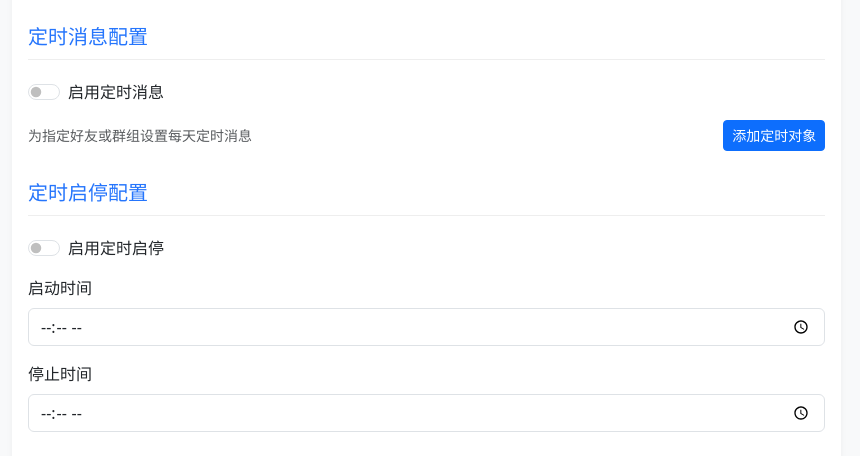
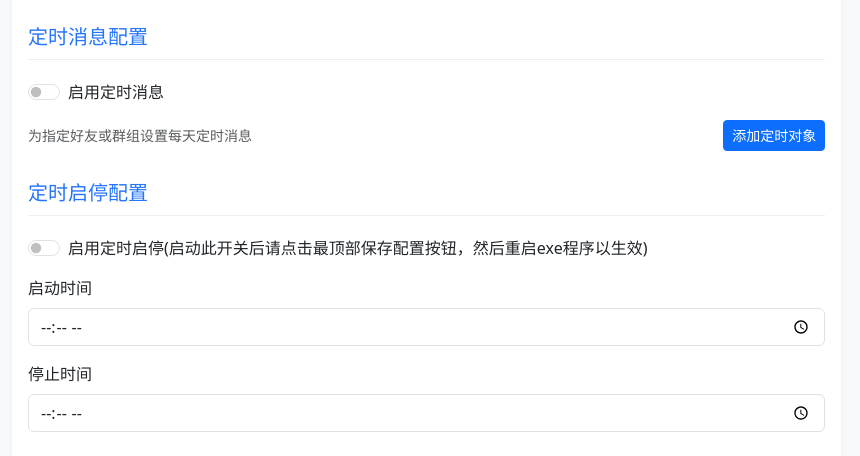
Before and after one commit to SiverKing/SiverWXbot_plus, a Flask app: template templates/dashboard.html in a window 1280 px wide. Shown: the part 2212-2668 px from the top of the page, without its empty margins (0-860 px from the left). Run offline with Flask 3, Linux system fonts and the light colour scheme; the template is opened without the code that fills it, so the values that code supplies are empty; some libraries are stand-ins or nearby versions.

Commit message:
fix:话术修改

```diff
--- a/templates/dashboard.html
+++ b/templates/dashboard.html
@@ -271,7 +271,7 @@
             <h5>定时启停配置</h5>
             <div class="mb-3 form-check form-switch">
                 <input class="form-check-input" type="checkbox" id="everyday_start_stop_bot_switch" name="everyday_start_stop_bot_switch" {% if config.everyday_start_stop_bot_switch %}checked{% endif %}>
-                <label class="form-check-label" for="everyday_start_stop_bot_switch">启用定时启停</label>
+                <label class="form-check-label" for="everyday_start_stop_bot_switch">启用定时启停(启动此开关后请点击最顶部保存配置按钮，然后重启exe程序以生效)</label>
             </div>
             <div class="mb-3">
                 <label for="everyday_start_bot_time" class="form-label">启动时间</label>
```
